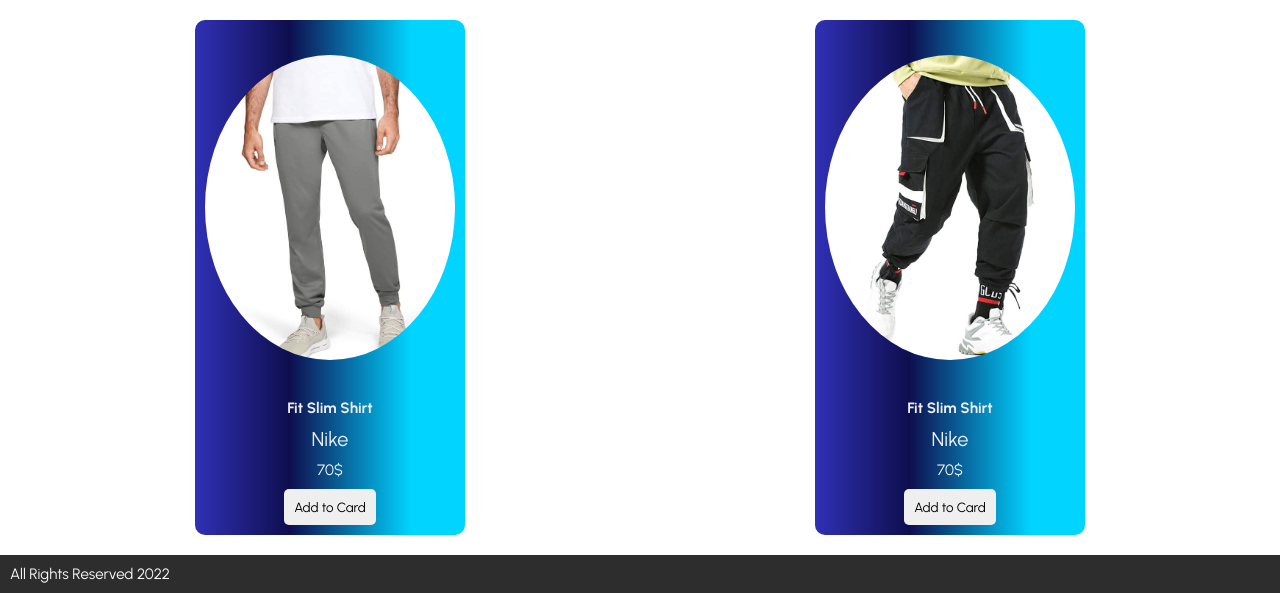
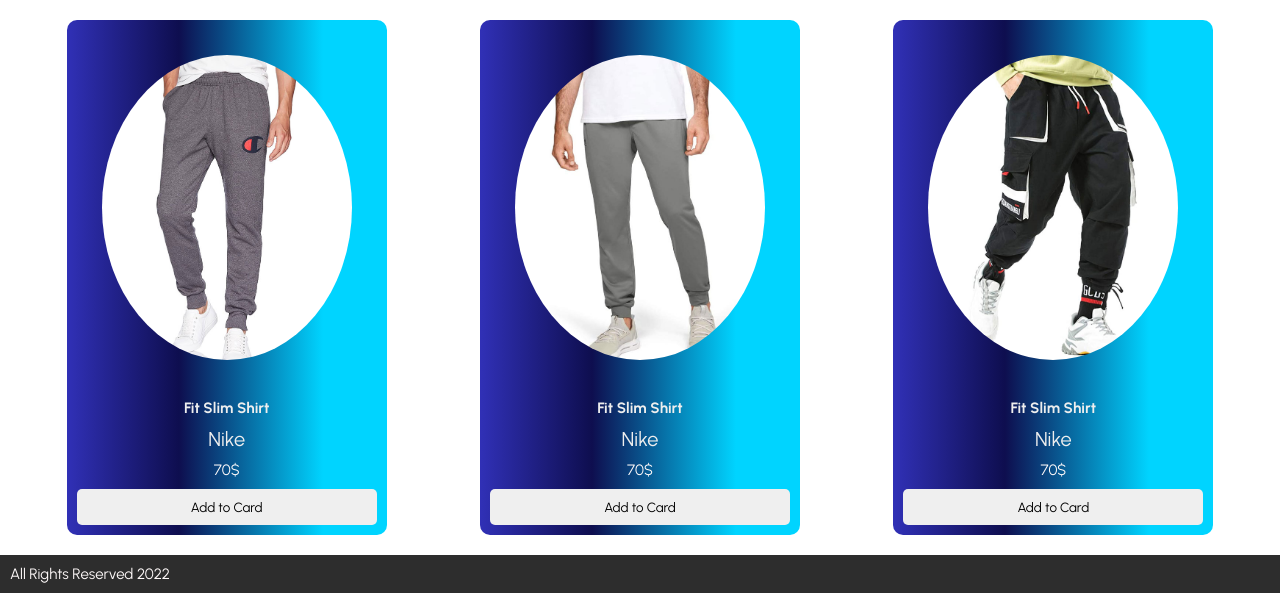
Before and after one commit to majid-amini/Ecommerce, a plain HTML site: page index.html in a window 1280 px wide. Shown: the part 746-1339 px from the top of the page. Drawn offline with Linux system fonts and the light colour scheme.

Commit message:
card's styles changed for wearings section

```diff
--- a/styles/layout/main.css
+++ b/styles/layout/main.css
@@ -30,6 +30,7 @@
   transition: all 0.2s linear;
   margin-top: 2rem;
   color: var(--lightGray-color);
+
 }
 .productsContainer ul li:hover {
   background-color: var(--dark-color);
@@ -37,7 +38,6 @@
 }
 
 .productsContainer ul li .productCard {
-  width: 25rem;
   display: flex;
   flex-direction: column;
   justify-content: space-around;
@@ -60,10 +60,11 @@
   border-radius: 0.5rem;
   border: none;
   transition: all 0.2s linear;
+  width: 100%;
 }
 
 .addToCardBtn:hover {
   font-weight: bold;
   letter-spacing: 0.1rem;
-  box-shadow: 0.1rem 0.3rem 0.3rem var(--primary-color);
+  box-shadow: 0.2rem 0.3rem 0.3rem var(--primary-color);
 }
```
